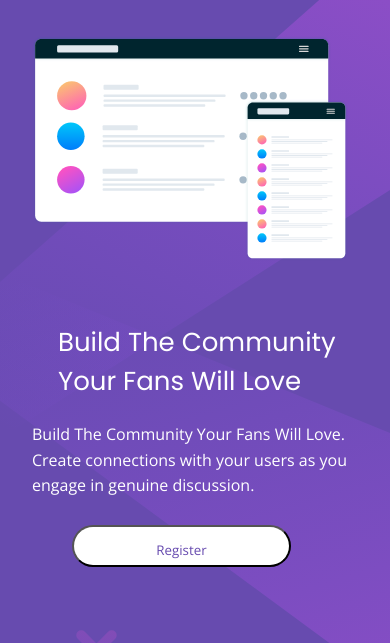
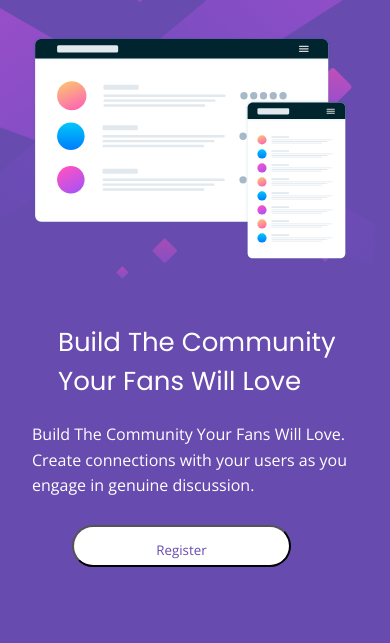
Before and after one commit to Lil-Dovee/-HUDDLE, a plain HTML site: page index.html in a window 390 px wide. Shown: the part 94-737 px from the top of the page. Drawn offline with nearby package versions, Linux system fonts and the light colour scheme.

Commit message:
Update style.css

```diff
--- a/style.css
+++ b/style.css
@@ -5,7 +5,7 @@
 }
 body{
     background: hsl(257, 40%, 49%);
-    background-image: url(/bg-desktop.svg);
+    background-image: url(./bg-desktop.svg);
     background-repeat:no-repeat ;
     margin: 2em 0 0 2em;
     scroll-behavior: smooth;
@@ -85,7 +85,7 @@ button:hover{
 
 @media (max-width:414px) {
     body{
-        background-image: url(./bg-desktop.svg);
+        background-image: url(./bg-mobile.svg);
         background-repeat: no-repeat;
     }
     .logo{
```
